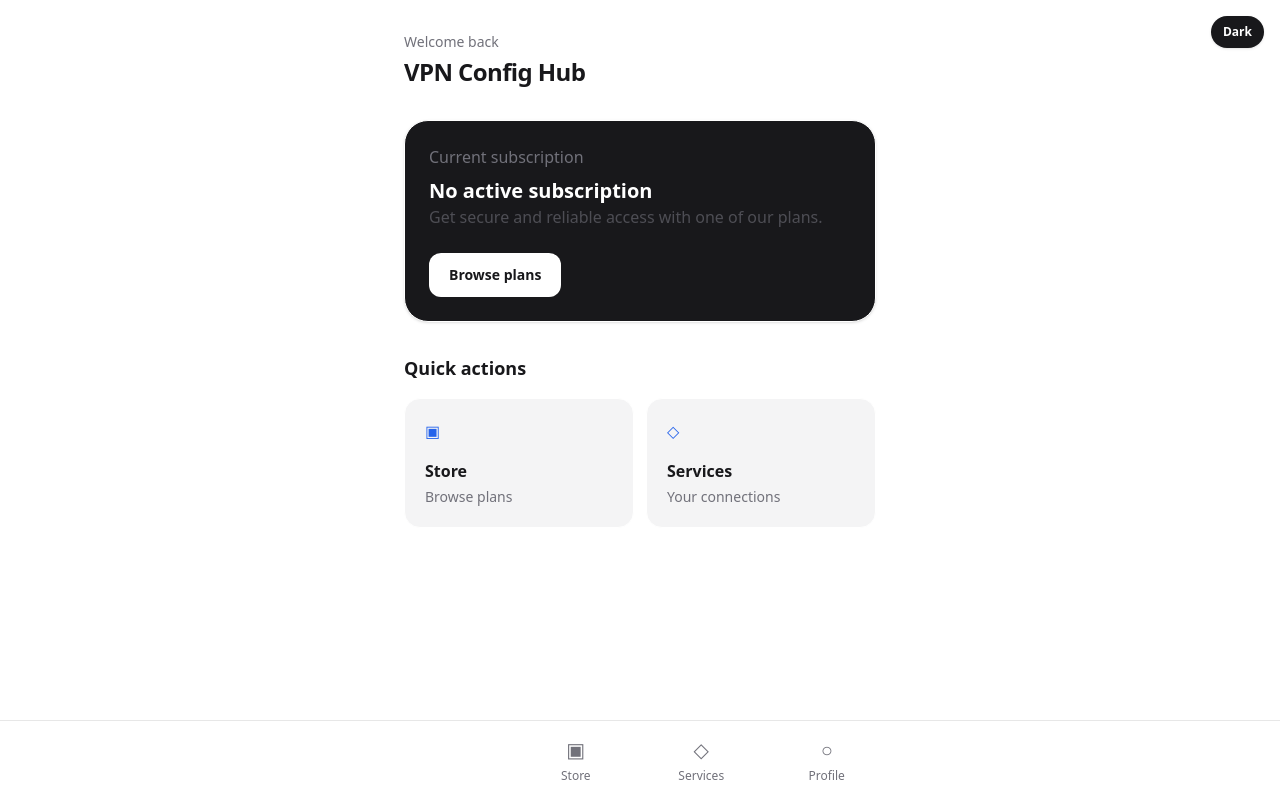
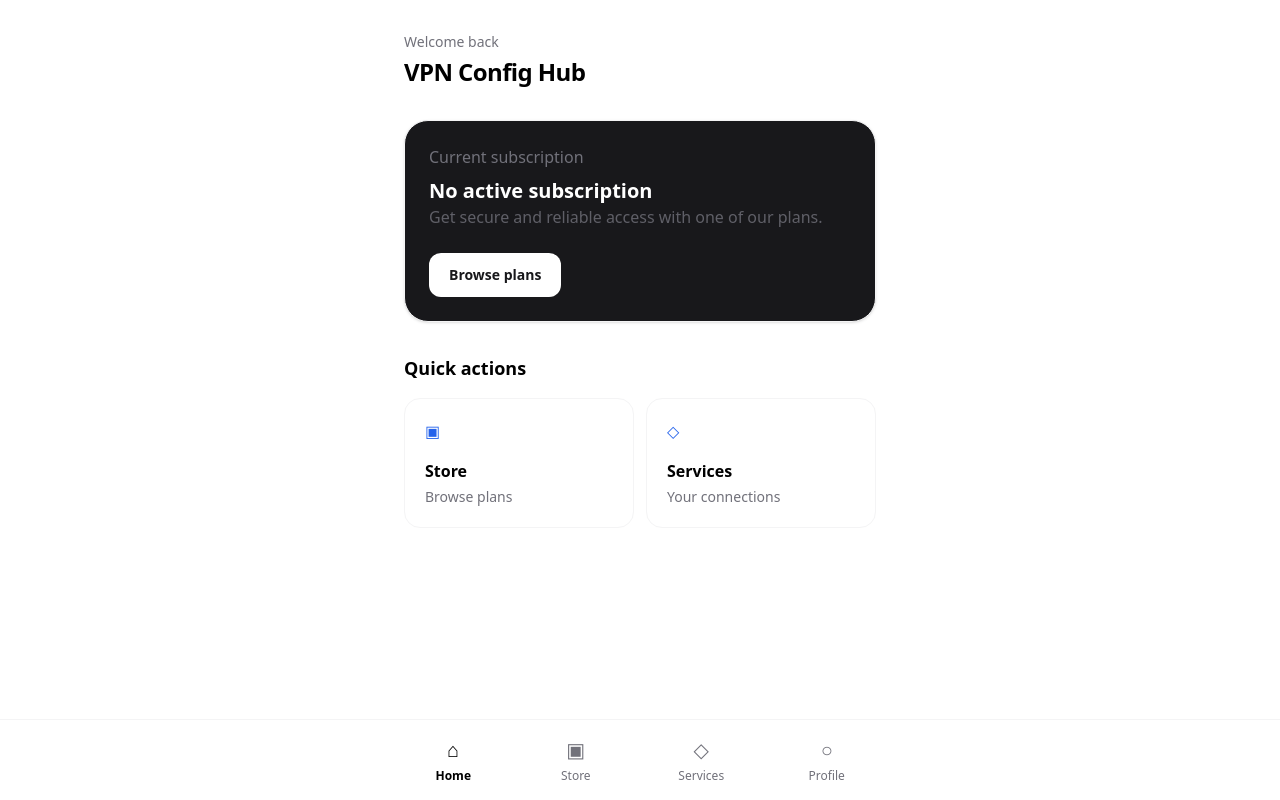
Before and after one commit to mk0xf1e6e/vpnconfighub, a Next.js app in the folder apps/web/: page / in a window 1280 px wide. Built offline with nearby package versions, Linux system fonts and the light colour scheme.

Commit message:
fix: use native telegram theme variables

```diff
--- a/apps/web/src/app/globals.css
+++ b/apps/web/src/app/globals.css
@@ -1,36 +1,33 @@
 @import "tailwindcss";
 
 :root {
-  --tg-bg-color: #ffffff;
-  --tg-text-color: #18181b;
-  --tg-hint-color: #71717a;
-  --tg-link-color: #2563eb;
-  --tg-button-color: #18181b;
-  --tg-button-text-color: #ffffff;
-  --tg-secondary-bg-color: #f4f4f5;
-  --tg-header-bg-color: #ffffff;
-  --tg-accent-text-color: #2563eb;
-  --tg-section-bg-color: #ffffff;
-  --tg-section-header-text-color: #18181b;
-  --tg-subtitle-text-color: #71717a;
-  --tg-destructive-text-color: #dc2626;
-  --tg-border-color: #27272a;
+  color-scheme: light dark;
+}
 
-  color-scheme: light;
+html,
+body {
+  margin: 0;
+  padding: 0;
+  min-height: 100%;
+
+  background: var(--tg-theme-bg-color, #ffffff);
+  color: var(--tg-theme-text-color, #000000);
+}
+
+body {
+  min-height: 100vh;
+  min-height: 100dvh;
 }
 
 * {
   box-sizing: border-box;
 }
 
-html,
-body {
-  margin: 0;
-  padding: 0;
-  background: var(--tg-bg-color);
-  color: var(--tg-text-color);
+button,
+a {
+  -webkit-tap-highlight-color: transparent;
 }
 
-body {
-  min-height: 100vh;
+button {
+  font: inherit;
 }
--- a/apps/web/src/app/layout.tsx
+++ b/apps/web/src/app/layout.tsx
@@ -2,7 +2,6 @@ import type { Metadata } from "next";
 import "./globals.css";
 import { BottomNav } from "@/components/layout/bottom-nav";
 import { TelegramProvider } from "@/components/telegram/telegram-provider";
-import { DevThemeSwitcher } from "@/components/telegram/dev-theme-switcher";
 
 export const metadata: Metadata = {
   title: "VPN Config Hub",
@@ -19,9 +18,16 @@ export default function RootLayout({
       <body className="min-h-screen antialiased">
         <TelegramProvider />
 
-        <DevThemeSwitcher />
-
-        <div className="mx-auto min-h-screen max-w-lg pb-24">
+        <div
+          className="mx-auto min-h-screen max-w-lg"
+          style={{
+            paddingTop: "var(--tg-content-safe-area-inset-top, 0px)",
+            paddingLeft: "var(--tg-content-safe-area-inset-left, 0px)",
+            paddingRight: "var(--tg-content-safe-area-inset-right, 0px)",
+            paddingBottom:
+              "calc(6rem + var(--tg-content-safe-area-inset-bottom, 0px))",
+          }}
+        >
           {children}
         </div>
 
--- a/apps/web/src/app/page.tsx
+++ b/apps/web/src/app/page.tsx
@@ -4,31 +4,36 @@ export default function Home() {
   return (
     <main className="px-5 pt-8">
       <header>
-        <p className="text-sm" style={{ color: "var(--tg-hint-color)" }}>
+        <p
+          className="text-sm"
+          style={{ color: "var(--tg-theme-hint-color, #71717a)" }}
+        >
           Welcome back
         </p>
 
         <h1
           className="mt-1 text-2xl font-bold tracking-tight"
-          style={{ color: "var(--tg-text-color)" }}
+          style={{ color: "var(--tg-theme-text-color, #000000)" }}
         >
           VPN Config Hub
         </h1>
       </header>
 
       <section
-        className="mt-8 rounded-3xl border p-6 text-white shadow-sm"
+        className="mt-8 rounded-3xl border p-6 shadow-sm"
         style={{
-          borderColor: "var(--tg-section-bg-color)",
-          backgroundColor: "var(--tg-button-color)",
-          color: "var(--tg-button-text-color)",
+          borderColor: "var(--tg-theme-section-separator-color, var(--tg-theme-secondary-bg-color, #f4f4f5))",
+          backgroundColor: "var(--tg-theme-button-color, #18181b)",
+          color: "var(--tg-theme-button-text-color, #ffffff)",
         }}
       >
-        <p style={{ color: "var(--tg-hint-color)" }}>Current subscription</p>
+        <p style={{ color: "var(--tg-theme-hint-color, #71717a)" }}>
+          Current subscription
+        </p>
 
         <h2 className="mt-2 text-xl font-semibold">No active subscription</h2>
 
-        <p style={{ color: "var(--tg-hint-color)", opacity: 0.6 }}>
+        <p style={{ color: "var(--tg-theme-hint-color, #71717a)", opacity: 0.8 }}>
           Get secure and reliable access with one of our plans.
         </p>
 
@@ -36,8 +41,8 @@ export default function Home() {
           href="/store"
           className="mt-6 inline-flex rounded-xl px-5 py-3 text-sm font-semibold"
           style={{
-            backgroundColor: "var(--tg-button-text-color)",
-            color: "var(--tg-button-color)",
+            backgroundColor: "var(--tg-theme-button-text-color, #ffffff)",
+            color: "var(--tg-theme-button-color, #18181b)",
           }}
         >
           Browse plans
@@ -45,7 +50,10 @@ export default function Home() {
       </section>
 
       <section className="mt-8">
-        <h2 className="text-lg font-semibold" style={{ color: "var(--tg-text-color)" }}>
+        <h2
+          className="text-lg font-semibold"
+          style={{ color: "var(--tg-theme-text-color, #000000)" }}
+        >
           Quick actions
         </h2>
 
@@ -54,14 +62,19 @@ export default function Home() {
             href="/store"
             className="rounded-2xl border p-5 cursor-pointer"
             style={{
-              borderColor: "var(--tg-section-bg-color)",
-              backgroundColor: "var(--tg-secondary-bg-color)",
-              color: "var(--tg-text-color)",
+              borderColor:
+                "var(--tg-theme-section-separator-color, var(--tg-theme-secondary-bg-color, #f4f4f5))",
+              backgroundColor:
+                "var(--tg-theme-section-bg-color, #ffffff)",
+              color: "var(--tg-theme-text-color, #000000)",
             }}
           >
-            <div style={{ color: "var(--tg-link-color)" }}>▣</div>
+            <div style={{ color: "var(--tg-theme-link-color, #2563eb)" }}>▣</div>
             <div className="mt-4 font-semibold">Store</div>
-            <div className="mt-1 text-sm" style={{ color: "var(--tg-hint-color)" }}>
+            <div
+              className="mt-1 text-sm"
+              style={{ color: "var(--tg-theme-hint-color, #71717a)" }}
+            >
               Browse plans
             </div>
           </Link>
@@ -70,14 +83,19 @@ export default function Home() {
             href="/services"
             className="rounded-2xl border p-5 cursor-pointer"
             style={{
-              borderColor: "var(--tg-section-bg-color)",
-              backgroundColor: "var(--tg-secondary-bg-color)",
-              color: "var(--tg-text-color)",
+              borderColor:
+                "var(--tg-theme-section-separator-color, var(--tg-theme-secondary-bg-color, #f4f4f5))",
+              backgroundColor:
+                "var(--tg-theme-section-bg-color, #ffffff)",
+              color: "var(--tg-theme-text-color, #000000)",
             }}
           >
-            <div style={{ color: "var(--tg-link-color)" }}>◇</div>
+            <div style={{ color: "var(--tg-theme-link-color, #2563eb)" }}>◇</div>
             <div className="mt-4 font-semibold">Services</div>
-            <div className="mt-1 text-sm" style={{ color: "var(--tg-hint-color)" }}>
+            <div
+              className="mt-1 text-sm"
+              style={{ color: "var(--tg-theme-hint-color, #71717a)" }}
+            >
               Your connections
             </div>
           </Link>
--- a/apps/web/src/components/layout/bottom-nav.tsx
+++ b/apps/web/src/components/layout/bottom-nav.tsx
@@ -15,10 +15,13 @@ export function BottomNav() {
 
   return (
     <nav
-      className="fixed inset-x-0 bottom-0 z-50 border-t backdrop-blur"
+      className="fixed inset-x-0 bottom-0 z-50 border-t"
       style={{
-        backgroundColor: "color-mix(in srgb, var(--tg-bg-color) 95%, transparent)",
-        borderColor: "color-mix(in srgb, var(--tg-text-color) 10%, transparent)",
+        backgroundColor:
+          "var(--tg-theme-bottom-bar-bg-color, var(--tg-theme-bg-color, #ffffff))",
+        borderColor:
+          "var(--tg-theme-section-separator-color, var(--tg-theme-secondary-bg-color, #f4f4f5))",
+        paddingBottom: "var(--tg-safe-area-inset-bottom, 0px)",
       }}
     >
       <div className="mx-auto flex max-w-lg items-center justify-around px-2 py-2">
@@ -29,17 +32,18 @@ export function BottomNav() {
             <Link
               key={item.href}
               href={item.href}
-              className={`flex min-w-16 flex-col items-center gap-1 rounded-xl px-3 py-2 text-xs transition ${
-                active ? "font-semibold text-black dark:text-white" : ""
-              }`}
+              className="flex min-w-16 flex-col items-center gap-1 rounded-xl px-3 py-2 text-xs"
               style={{
-                color: active ? "var(--tg-button-text-color)" : "var(--tg-hint-color)",
+                color: active
+                  ? "var(--tg-theme-text-color, #000000)"
+                  : "var(--tg-theme-hint-color, #71717a)",
               }}
             >
-              <span style={{ color: "inherit", fontSize: "1.25rem" }}>
-                {item.icon}
+              <span className="text-xl">{item.icon}</span>
+
+              <span className={active ? "font-semibold" : undefined}>
+                {item.label}
               </span>
-              <span style={{ color: "inherit" }}>{item.label}</span>
             </Link>
           );
         })}
--- a/apps/web/src/components/telegram/dev-theme-switcher.tsx
+++ /dev/null
@@ -1,49 +0,0 @@
-"use client";
-
-import { useState } from "react";
-
-export function DevThemeSwitcher() {
-  const [dark, setDark] = useState(false);
-
-  if (process.env.NODE_ENV !== "development") {
-    return null;
-  }
-
-  function toggle() {
-    const root = document.documentElement;
-
-    if (!dark) {
-      root.style.setProperty("--tg-bg-color", "#18222d");
-      root.style.setProperty("--tg-text-color", "#ffffff");
-      root.style.setProperty("--tg-hint-color", "#aaaaaa");
-      root.style.setProperty("--tg-button-color", "#5288c1");
-      root.style.setProperty("--tg-button-text-color", "#ffffff");
-      root.style.setProperty("--tg-secondary-bg-color", "#17212b");
-      root.style.setProperty("--tg-section-bg-color", "#18222d");
-    } else {
-      root.style.setProperty("--tg-bg-color", "#ffffff");
-      root.style.setProperty("--tg-text-color", "#18181b");
-      root.style.setProperty("--tg-hint-color", "#71717a");
-      root.style.setProperty("--tg-button-color", "#18181b");
-      root.style.setProperty("--tg-button-text-color", "#ffffff");
-      root.style.setProperty("--tg-secondary-bg-color", "#f4f4f5");
-      root.style.setProperty("--tg-section-bg-color", "#ffffff");
-    }
-
-    setDark(!dark);
-  }
-
-  return (
-    <button
-      type="button"
-      onClick={toggle}
-      className="fixed right-4 top-4 z-[100] rounded-full px-3 py-2 text-xs font-semibold shadow"
-      style={{
-        backgroundColor: "var(--tg-button-color)",
-        color: "var(--tg-button-text-color)",
-      }}
-    >
-      {dark ? "Light" : "Dark"}
-    </button>
-  );
-}
--- a/apps/web/src/types/telegram.ts
+++ b/apps/web/src/types/telegram.ts
@@ -16,15 +16,18 @@ export interface TelegramThemeParams {
   button_text_color?: string;
   secondary_bg_color?: string;
   header_bg_color?: string;
+  bottom_bar_bg_color?: string;
   accent_text_color?: string;
   section_bg_color?: string;
   section_header_text_color?: string;
+  section_separator_color?: string;
   subtitle_text_color?: string;
   destructive_text_color?: string;
 }
 
 export interface TelegramWebApp {
   initData: string;
+
   initDataUnsafe: {
     user?: TelegramUser;
     query_id?: string;
@@ -37,21 +40,9 @@ export interface TelegramWebApp {
 
   ready(): void;
   expand(): void;
-  close(): void;
 
-  MainButton: {
-    text: string;
-    show(): void;
-    hide(): void;
-    enable(): void;
-    disable(): void;
-    setText(text: string): void;
-    onClick(callback: () => void): void;
-    offClick(callback: () => void): void;
-  };
-
-  onEvent(eventType: string, eventHandler: () => void): void;
-  offEvent(eventType: string, eventHandler: () => void): void;
+  onEvent(eventType: string, callback: () => void): void;
+  offEvent(eventType: string, callback: () => void): void;
 }
 
 declare global {
```
Also changed, not shown: apps/web/src/app/profile/page.tsx (+26 -12 lines), apps/web/src/app/services/page.tsx (+14 -7 lines), apps/web/src/app/store/page.tsx (+20 -10 lines), apps/web/src/components/telegram/telegram-provider.tsx (+10 -35 lines), 1 other file (tests, documents, lock files or other folders).
